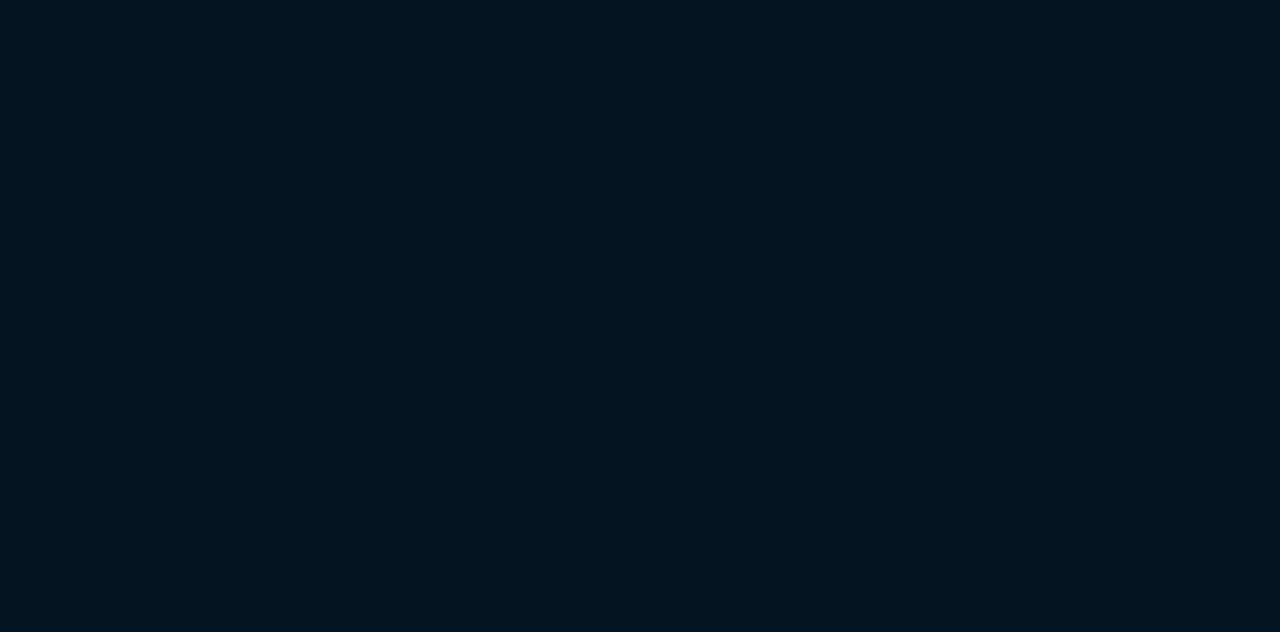
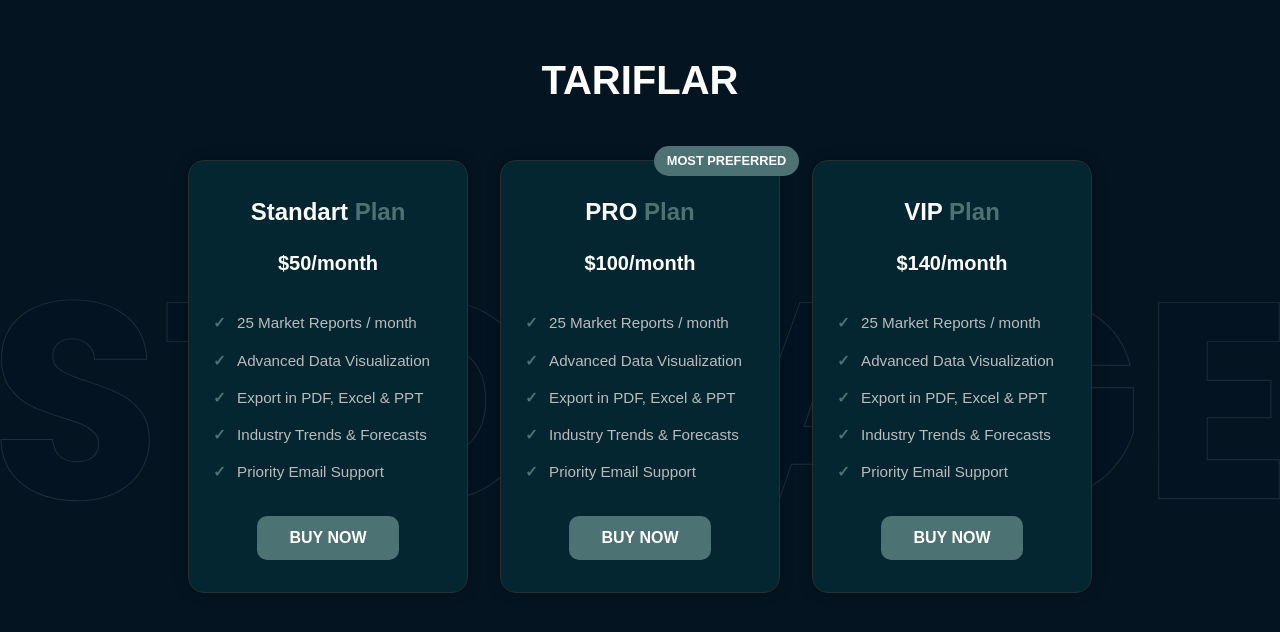
Before and after one commit to D3c0deM3/SStore-web-platform, a React (Create React App) app: page /plan in a window 1280 px wide. Before the commit this address had no page. Shown: the top 632 px of the page. Built offline with nearby package versions, Linux system fonts and the light colour scheme; sample sign-in values are in the browser's storage.

Commit message:
Registration complete

```diff
--- a/package.json
+++ b/package.json
@@ -7,10 +7,11 @@
     "@testing-library/jest-dom": "^6.6.3",
     "@testing-library/react": "^16.3.0",
     "@testing-library/user-event": "^13.5.0",
+    "axios": "^1.9.0",
     "react": "^19.1.0",
     "react-dom": "^19.1.0",
     "react-router-dom": "^7.5.2",
-    "react-scripts": "5.0.1",
+    "react-scripts": "^5.0.1",
     "web-vitals": "^2.1.4"
   },
   "scripts": {
--- a/src/App.js
+++ b/src/App.js
@@ -2,6 +2,7 @@ import { BrowserRouter as Router, Routes, Route } from "react-router-dom";
 import LandingPage from "./pages/Landingpage.jsx";
 import RegistrationPage from "./pages/RegistrationPage.jsx";
 import "./styles/global.css";
+import PlanPage from "./pages/PlanPage.jsx";
 
 function App() {
   return (
@@ -10,6 +11,7 @@ function App() {
         <Route path="/" element={<LandingPage />} />
         <Route path="/signin" element={<RegistrationPage />} />
         <Route path="/register" element={<RegistrationPage />} />
+        <Route path="/plan" element={<PlanPage />} />
       </Routes>
     </Router>
   );
--- /dev/null
+++ b/src/pages/PlanPage.jsx
@@ -0,0 +1,99 @@
+import { useEffect } from "react";
+import { useNavigate } from "react-router-dom";
+import "../styles/PlanPage.css";
+
+const plans = [
+  {
+    name: "Standart Plan",
+    price: "$50/month",
+    features: [
+      "25 Market Reports / month",
+      "Advanced Data Visualization",
+      "Export in PDF, Excel & PPT",
+      "Industry Trends & Forecasts",
+      "Priority Email Support",
+    ],
+  },
+  {
+    name: "PRO Plan",
+    price: "$100/month",
+    features: [
+      "25 Market Reports / month",
+      "Advanced Data Visualization",
+      "Export in PDF, Excel & PPT",
+      "Industry Trends & Forecasts",
+      "Priority Email Support",
+    ],
+    mostPreferred: true,
+  },
+  {
+    name: "VIP Plan",
+    price: "$140/month",
+    features: [
+      "25 Market Reports / month",
+      "Advanced Data Visualization",
+      "Export in PDF, Excel & PPT",
+      "Industry Trends & Forecasts",
+      "Priority Email Support",
+    ],
+  },
+];
+
+const PlanPage = () => {
+  const navigate = useNavigate();
+
+  const handlePlanSelect = (selectedPlan) => {
+    const market = JSON.parse(localStorage.getItem("market"));
+    market.plan = selectedPlan;
+    localStorage.setItem("market", JSON.stringify(market));
+    navigate("/dashboard");
+  };
+
+  useEffect(() => {
+    const token = localStorage.getItem("token");
+    if (!token) {
+      navigate("/");
+    }
+  }, [navigate]);
+
+  const highlightPlanWord = (text) => {
+    const parts = text.split(" ");
+    if (parts.length > 1) {
+      const planWord = parts.pop();
+      return (
+        <>
+          {parts.join(" ")} <span className="highlight-plan">{planWord}</span>
+        </>
+      );
+    }
+    return text;
+  };
+
+  return (
+    <div className="plan-page">
+      <h1 className="plan-title">TARIFLAR</h1>
+      <div className="plan-cards">
+        {plans.map((plan) => (
+          <div
+            key={plan.name}
+            className={`plan-card ${plan.mostPreferred ? "preferred" : ""}`}
+          >
+            {plan.mostPreferred && (
+              <div className="most-preferred">most preferred</div>
+            )}
+            <h2>{highlightPlanWord(plan.name)}</h2>
+            <p className="price">{plan.price}</p>
+            <ul>
+              {plan.features.map((feature, index) => (
+                <li key={index}>{feature}</li>
+              ))}
+            </ul>
+            <button onClick={() => handlePlanSelect(plan.name)}>BUY NOW</button>
+          </div>
+        ))}
+      </div>
+    </div>
+  );
+};
+
+export default PlanPage;
--- a/src/pages/RegistrationPage.jsx
+++ b/src/pages/RegistrationPage.jsx
@@ -1,8 +1,74 @@
 import { useState } from "react";
+import axios from "axios";
 import "../styles/RegistrationPage.css";
 
 const RegistrationPage = () => {
   const [activeTab, setActiveTab] = useState("login");
+  const [fullName, setFullName] = useState("");
+  const [phoneNumber, setPhoneNumber] = useState("");
+  const [password, setPassword] = useState("");
+  const [confirmPassword, setConfirmPassword] = useState("");
+  const [errorMessage, setErrorMessage] = useState("");
+  const [loading, setLoading] = useState(false);
+
+  const handleSubmit = async (e) => {
+    e.preventDefault();
+
+    // Input validation
+    if (!phoneNumber || !password || (activeTab === "register" && !fullName)) {
+      setErrorMessage("Please fill all required fields.");
+      return;
+    }
+
+    if (!phoneNumber.startsWith("+998") || phoneNumber.length !== 13) {
+      setErrorMessage(
+        "Phone number must start with +998 and be 13 characters long."
+      );
+      return;
+    }
+
+    if (activeTab === "register" && password !== confirmPassword) {
+      setErrorMessage("Passwords do not match.");
+      return;
+    }
+
+    try {
+      setLoading(true);
+      setErrorMessage("");
+
+      const apiBaseUrl = process.env.REACT_APP_API_BASE_URL;
+
+      let response;
+      if (activeTab === "login") {
+        response = await axios.post(`${apiBaseUrl}/api/login/`, {
+          phone_number: phoneNumber,
+          password: password,
+        });
+        console.log("Login Success:", response.data);
+      } else {
+        response = await axios.post(`${apiBaseUrl}/api/signup/`, {
+          phone_number: phoneNumber,
+          market_name: fullName,
+          password: password,
+        });
+        console.log("Register Success:", response.data);
+      }
+
+      // ✅ Save token and market info to localStorage for both login and register
+      localStorage.setItem("token", response.data.token);
+      localStorage.setItem("market", JSON.stringify(response.data.market));
+
+      // ✅ Redirect to dashboard or home page
+      window.location.href = "/plan";
+    } catch (error) {
+      console.error("API Error:", error.response?.data || error.message);
+      const serverMessage =
+        error.response?.data?.message || error.response?.data?.error;
+      setErrorMessage(serverMessage || "Something went wrong.");
+    } finally {
+      setLoading(false);
+    }
+  };
 
   return (
     <div className="registration-container">
@@ -23,21 +89,45 @@ const RegistrationPage = () => {
           </span>
         </div>
 
-        {activeTab === "login" ? (
-          <form className="form">
-            <input type="tel" placeholder="Phone number" />
-            <input type="password" placeholder="Password" />
-            <button type="submit">LOGIN</button>
-          </form>
-        ) : (
-          <form className="form">
-            <input type="text" placeholder="Full Name" />
-            <input type="tel" placeholder="Phone number" />
-            <input type="password" placeholder="Password" />
-            <input type="password" placeholder="Re-enter Password" />
-            <button type="submit">REGISTER</button>
-          </form>
-        )}
+        <form className="form" onSubmit={handleSubmit}>
+          {activeTab === "register" && (
+            <input
+              type="text"
+              placeholder="Full Name"
+              value={fullName}
+              onChange={(e) => setFullName(e.target.value)}
+            />
+          )}
+          <input
+            type="tel"
+            placeholder="Phone number"
+            value={phoneNumber}
+            onChange={(e) => setPhoneNumber(e.target.value)}
+          />
+          <input
+            type="password"
+            placeholder="Password"
+            value={password}
+            onChange={(e) => setPassword(e.target.value)}
+          />
+          {activeTab === "register" && (
+            <input
+              type="password"
+              placeholder="Re-enter Password"
+              value={confirmPassword}
+              onChange={(e) => setConfirmPassword(e.target.value)}
+            />
+          )}
+          <button type="submit" disabled={loading}>
+            {loading
+              ? "Please wait..."
+              : activeTab === "login"
+              ? "LOGIN"
+              : "REGISTER"}
+          </button>
+        </form>
+
+        {errorMessage && <div className="error-message">{errorMessage}</div>}
 
         {activeTab === "login" && (
           <div className="forgot-password">Forgot password?</div>
--- /dev/null
+++ b/src/styles/PlanPage.css
@@ -0,0 +1,115 @@
+.plan-page {
+  background-color: #041421;
+  min-height: 100vh;
+  padding: 3rem 2rem;
+  color: #ffffff;
+  text-align: center;
+  font-family: "Poppins", sans-serif;
+  position: relative;
+  overflow: hidden;
+}
+
+.plan-page::before {
+  content: "";
+  position: absolute;
+  top: 0;
+  left: 0;
+  height: 100%;
+  width: 100%;
+  background-image: url("../assets/registration-page/storage-text.svg");
+  background-size: contain;
+  background-position: center;
+  background-repeat: no-repeat;
+  opacity: 0.4;
+  z-index: 0;
+}
+
+.plan-title {
+  font-size: 2.5rem;
+  margin-bottom: 3rem;
+  font-weight: 700;
+  z-index: 1;
+  position: relative;
+}
+
+.plan-cards {
+  display: flex;
+  justify-content: center;
+  gap: 2rem;
+  flex-wrap: wrap;
+  z-index: 1;
+  position: relative;
+}
+
+.plan-card {
+  background-color: #042631;
+  border-radius: 1rem;
+  padding: 2rem 1.5rem;
+  width: 280px;
+  position: relative;
+  box-shadow: 0px 0px 15px rgba(0, 0, 0, 0.2);
+  transition: transform 0.3s, box-shadow 0.3s;
+}
+
+.plan-card:hover {
+  transform: translateY(-8px);
+  box-shadow: 0px 8px 20px rgba(0, 0, 0, 0.3);
+}
+
+.most-preferred {
+  position: absolute;
+  top: -15px;
+  right: -20px;
+  background-color: #4c7273;
+  color: #ffffff;
+  font-size: 0.8rem;
+  padding: 0.3rem 0.8rem;
+  border-radius: 20px;
+  font-weight: 600;
+  text-transform: uppercase;
+  z-index: 2;
+}
+
+.plan-card h2 {
+  font-size: 1.5rem;
+  margin-bottom: 0.5rem;
+}
+
+.highlight-plan {
+  color: #4c7273;
+}
+
+.price {
+  font-size: 1.25rem;
+  font-weight: 600;
+  margin-bottom: 1rem;
+  color: #ffffff;
+}
+
+.plan-card ul {
+  list-style: none;
+  padding: 0;
+  margin-bottom: 2rem;
+  text-align: left;
+}
+
+.plan-card li {
+  margin-bottom: 0.75rem;
+  font-size: 0.95rem;
+}
+
+.plan-card button {
+  background-color: #4c7273;
+  color: #ffffff;
+  border: none;
+  border-radius: 10px;
+  padding: 0.8rem 2rem;
+  font-size: 1rem;
+  font-weight: 600;
+  cursor: pointer;
+  transition: background-color 0.3s;
+}
+
+.plan-card button:hover {
+  background-color: #355555;
+}
--- a/src/styles/RegistrationPage.css
+++ b/src/styles/RegistrationPage.css
@@ -123,3 +123,14 @@
   color: #ffffff;
   text-decoration: underline;
 }
+
+.error-message {
+  color: red;
+  margin-top: 10px;
+  text-align: center;
+}
+
+button:disabled {
+  opacity: 0.6;
+  cursor: not-allowed;
+}
```
Also changed, not shown: 2 other files (tests, documents, lock files or other folders).
